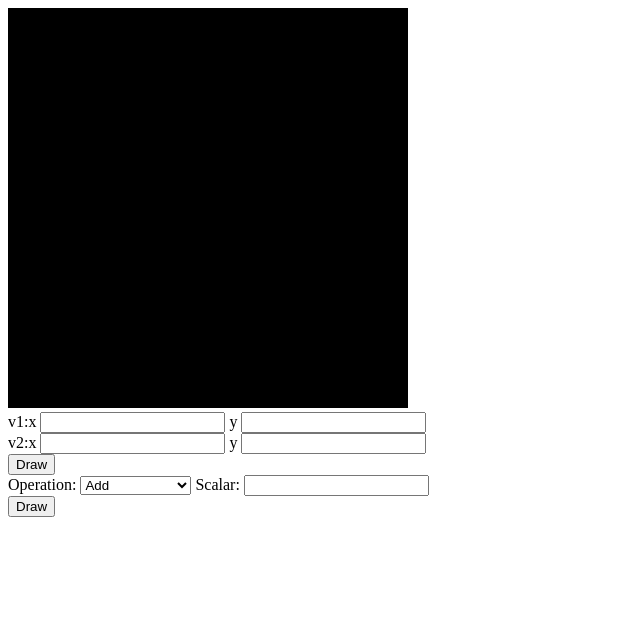
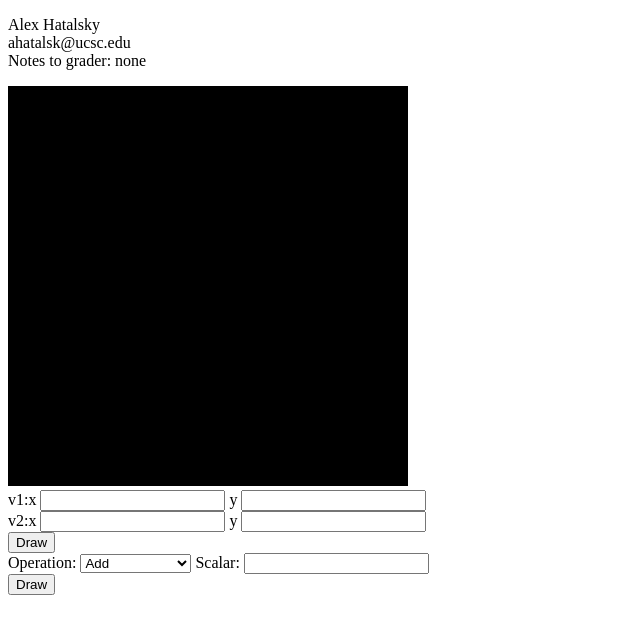
Before and after one commit to ahatalsk/160asgn0, a plain HTML site: page Asgn0/src/asg0.html in a window 1280 px wide. Shown: the whole page, without its empty margins (0-640 px from the left). Drawn offline with Linux system fonts and the light colour scheme; files whose address does not match are found by name.

Commit message:
adding grader notes to asgn0 webpage

```diff
--- a/Asgn0/src/asg0.html
+++ b/Asgn0/src/asg0.html
@@ -6,6 +6,13 @@
     </head>
 
     <body onload="main()">
+        <p>Alex Hatalsky
+        <br>
+        ahatalsk@ucsc.edu
+        <br>
+        Notes to grader: none
+        </p>
+
         <canvas id="example" width="400" height="400">
             Please use a browser that supports "canvas"
         </canvas>
```
